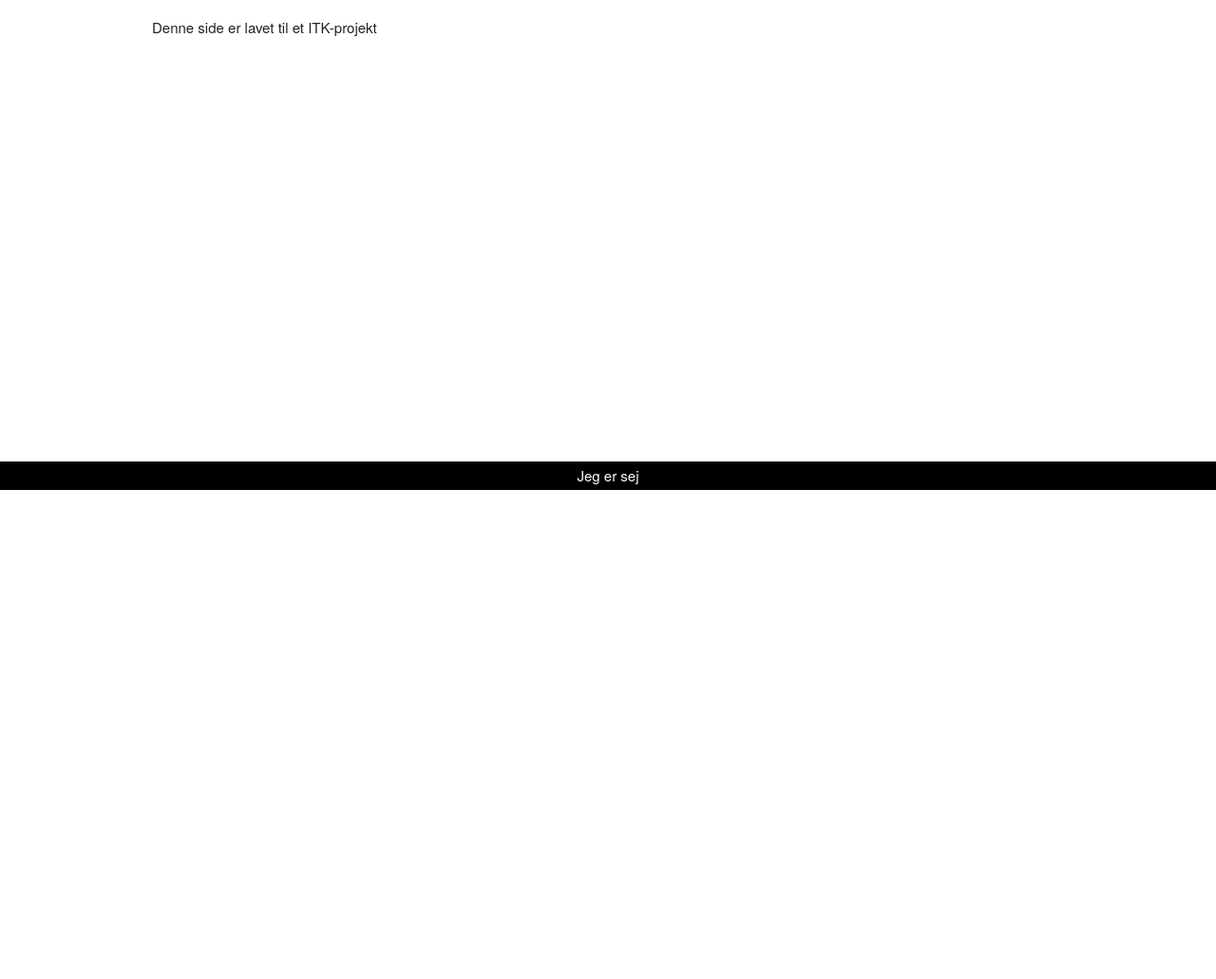
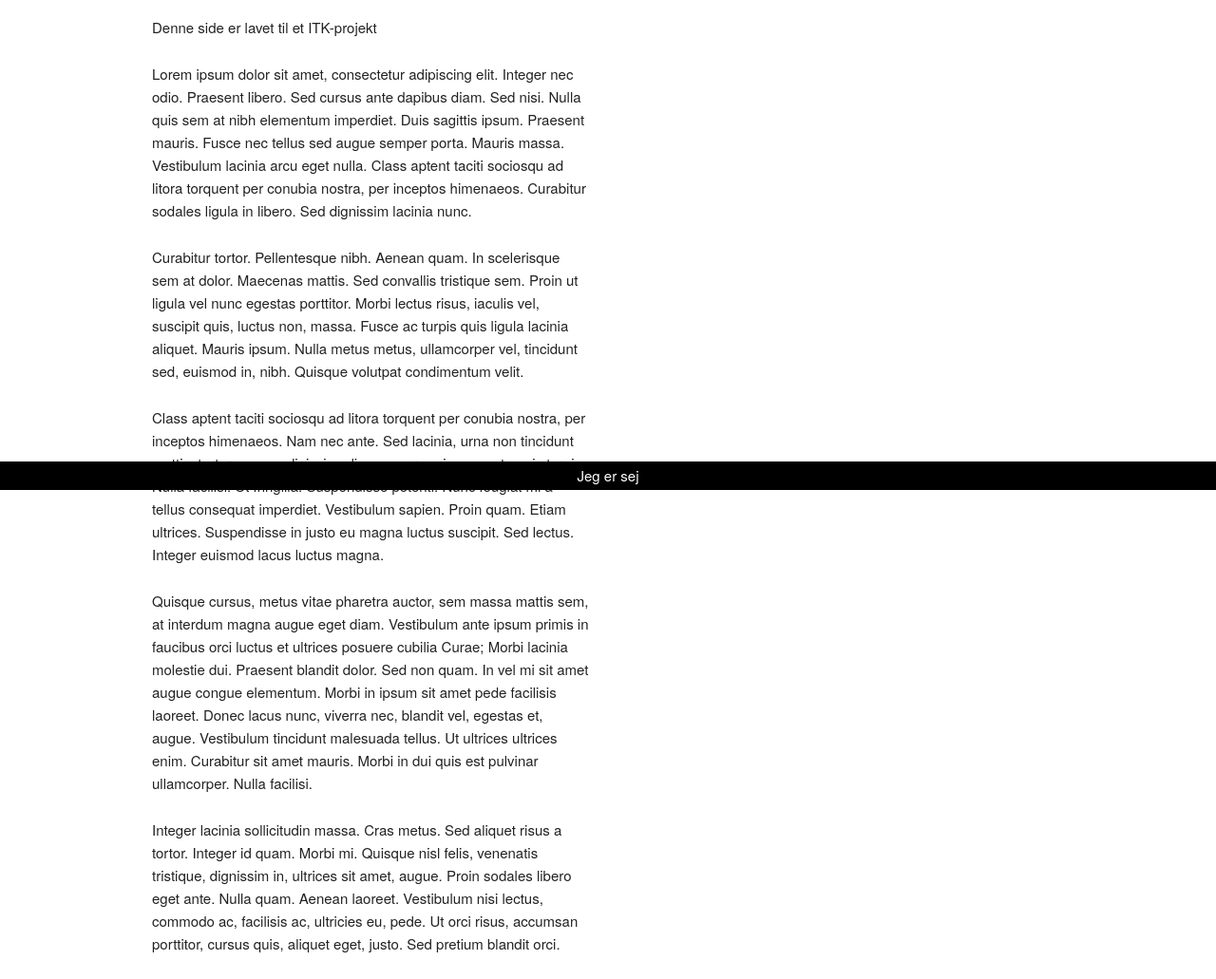
Before and after one commit to LFalch/itk-hjemmeside, a plain HTML site: page index.html in a window 1280 px wide. Shown: the part 284-1315 px from the top of the page at 95% size. Before the commit the page ends 800 px from the top, so only its background shows below. Drawn offline with Linux system fonts and the light colour scheme.

Commit message:
Add filler text
Yes, it's Lorem Ipsum

```diff
--- a/index.html
+++ b/index.html
@@ -16,7 +16,7 @@
 <body>
   <nav>
     <header>LFalch</header>
-    <a class="button" href="">Hjem</a>
+    <a class="button active" href="">Hjem</a>
     <a class="button" href="hejsa.html">Hejsa</a>
   </nav>
   <div class="container">
@@ -24,6 +24,30 @@
       <div class="one-half column" style="margin-top: 25%">
         <h4>Velkommen!</h4>
         <p>Denne side er lavet til et ITK-projekt</p>
+        <p>Lorem ipsum dolor sit amet, consectetur adipiscing elit. Integer nec odio.
+          Praesent libero. Sed cursus ante dapibus diam. Sed nisi. Nulla quis sem at nibh elementum imperdiet.
+          Duis sagittis ipsum. Praesent mauris. Fusce nec tellus sed augue semper porta. Mauris massa.
+          Vestibulum lacinia arcu eget nulla. Class aptent taciti sociosqu ad litora torquent per conubia nostra,
+          per inceptos himenaeos. Curabitur sodales ligula in libero. Sed dignissim lacinia nunc.</p>
+        <p>Curabitur tortor. Pellentesque nibh. Aenean quam. In scelerisque sem at dolor. Maecenas mattis.
+          Sed convallis tristique sem. Proin ut ligula vel nunc egestas porttitor. Morbi lectus risus, iaculis vel,
+          suscipit quis, luctus non, massa. Fusce ac turpis quis ligula lacinia aliquet. Mauris ipsum.
+          Nulla metus metus, ullamcorper vel, tincidunt sed, euismod in, nibh. Quisque volutpat condimentum velit.</p>
+        <p>Class aptent taciti sociosqu ad litora torquent per conubia nostra, per inceptos himenaeos. Nam nec ante.
+          Sed lacinia, urna non tincidunt mattis, tortor neque adipiscing diam, a cursus ipsum ante quis turpis.
+          Nulla facilisi. Ut fringilla. Suspendisse potenti. Nunc feugiat mi a tellus consequat imperdiet.
+          Vestibulum sapien. Proin quam. Etiam ultrices. Suspendisse in justo eu magna luctus suscipit.
+          Sed lectus. Integer euismod lacus luctus magna. </p>
+        <p>Quisque cursus, metus vitae pharetra auctor, sem massa mattis sem, at interdum magna augue eget diam.
+          Vestibulum ante ipsum primis in faucibus orci luctus et ultrices posuere cubilia Curae; Morbi lacinia molestie dui.
+          Praesent blandit dolor. Sed non quam. In vel mi sit amet augue congue elementum.
+          Morbi in ipsum sit amet pede facilisis laoreet. Donec lacus nunc, viverra nec, blandit vel,
+          egestas et, augue. Vestibulum tincidunt malesuada tellus. Ut ultrices ultrices enim.
+          Curabitur sit amet mauris. Morbi in dui quis est pulvinar ullamcorper. Nulla facilisi. </p>
+        <p>Integer lacinia sollicitudin massa. Cras metus. Sed aliquet risus a tortor. Integer id quam.
+          Morbi mi. Quisque nisl felis, venenatis tristique, dignissim in, ultrices sit amet, augue.
+          Proin sodales libero eget ante. Nulla quam. Aenean laoreet. Vestibulum nisi lectus, commodo ac,
+          facilisis ac, ultricies eu, pede. Ut orci risus, accumsan porttitor, cursus quis, aliquet eget, justo. Sed pretium blandit orci. </p>
       </div>
     </div>
   </div>
```
